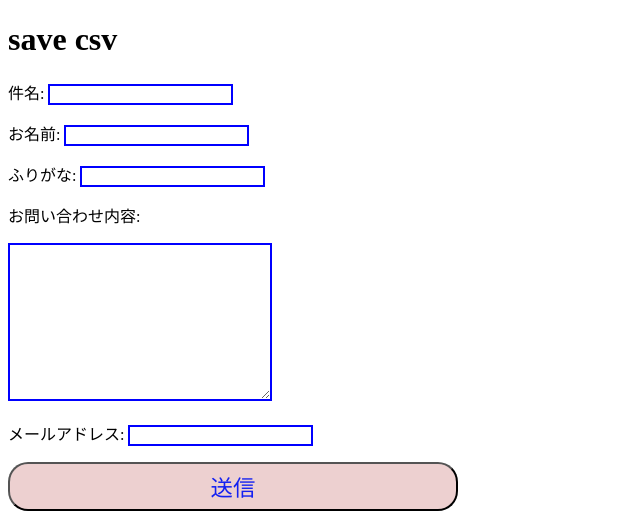
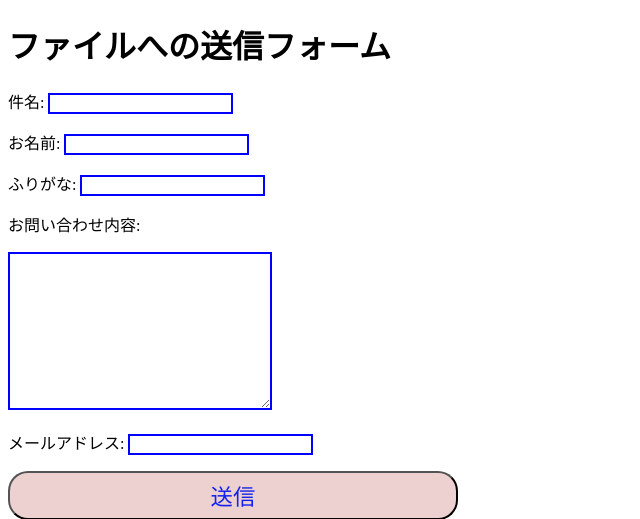
Before and after one commit to yoshiyuksuganuma/file_system, a PHP site: page / in a window 1280 px wide. Shown: the top 519 px of the page, without its empty margins (0-640 px from the left). Run offline with PHP 8.4, Linux system fonts and the light colour scheme.

Commit message:
Update index.php

```diff
--- a/index.php
+++ b/index.php
@@ -6,7 +6,7 @@
 <link rel="stylesheet" href="style.css">
 </head>
 <body>
-<h1>save csv</h1>
+<h1>ファイルへの送信フォーム</h1>
 <form action="/surveyDo.php" method="POST">
       <p>件名: <input type="text" name="subject" required></p>
     <p>お名前: <input type="text" name="name" required></p>
```
